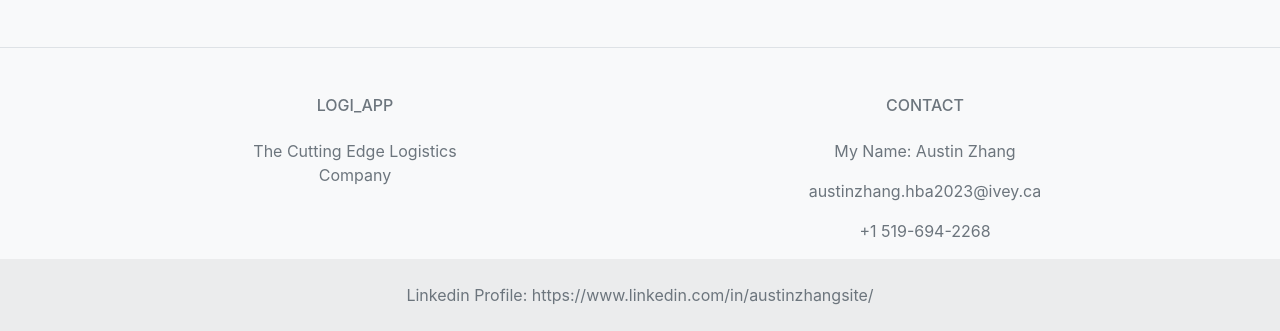
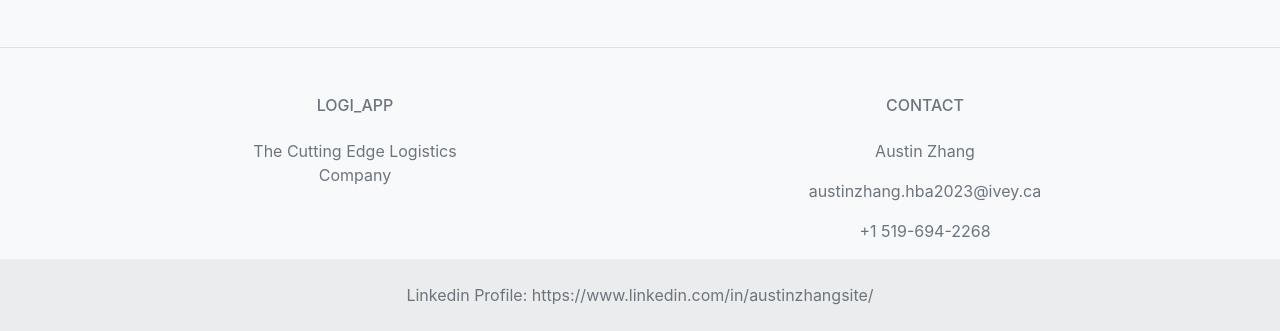
Before and after one commit to Austin6868/Shopify_Tech_Challenge_2023, a Django app: page /add in a window 1280 px wide. Shown: the part 891-1222 px from the top of the page. Run offline with Django 4.2, Linux system fonts and the light colour scheme; data that the repository does not hold is empty; some libraries are stand-ins or nearby versions.

Commit message:
Format change footer

```diff
--- a/templates/Logi_App/footer.html
+++ b/templates/Logi_App/footer.html
@@ -54,7 +54,7 @@
           <h6 class="text-uppercase fw-bold mb-4">
             Contact
           </h6>
-          <p><i class="fas fa-phone me-3"></i>My Name: Austin Zhang</p>
+          <p><i class="fas fa-phone me-3"></i>Austin Zhang</p>
             <i class="fas fa-envelope me-3"></i>
             austinzhang.hba2023@ivey.ca
           </p>
```
